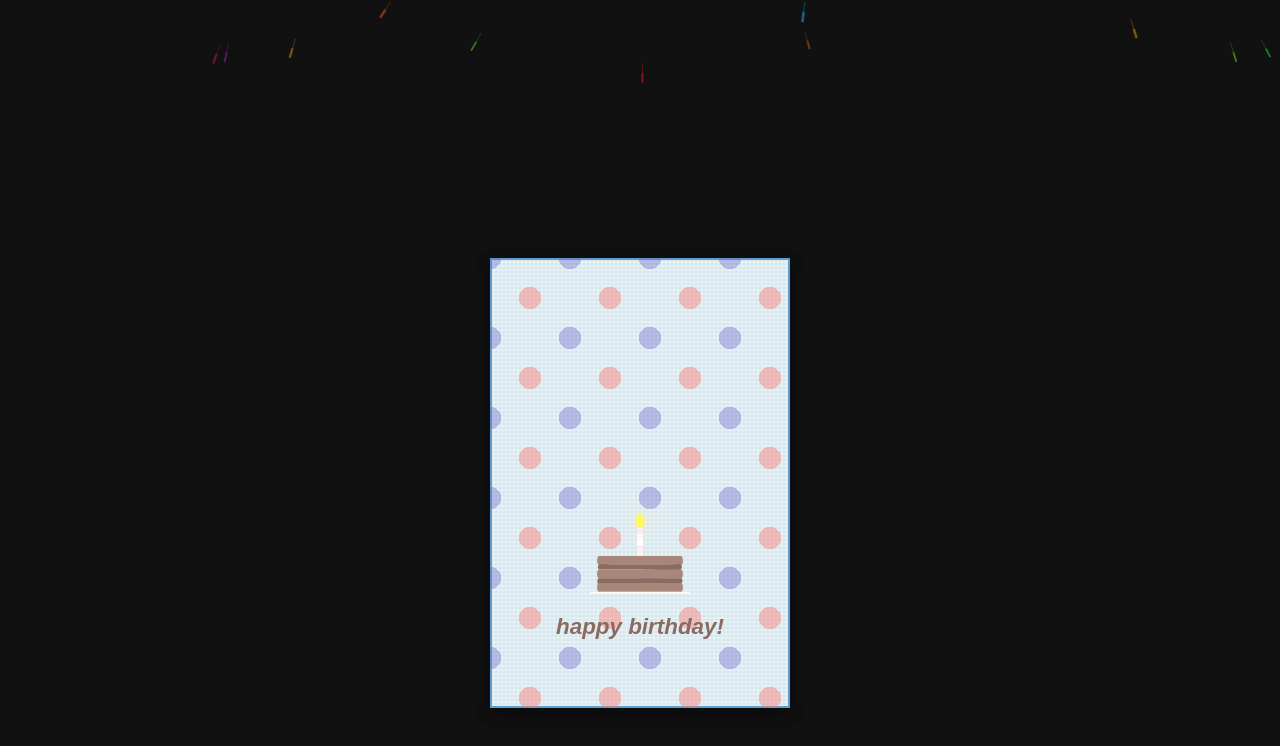
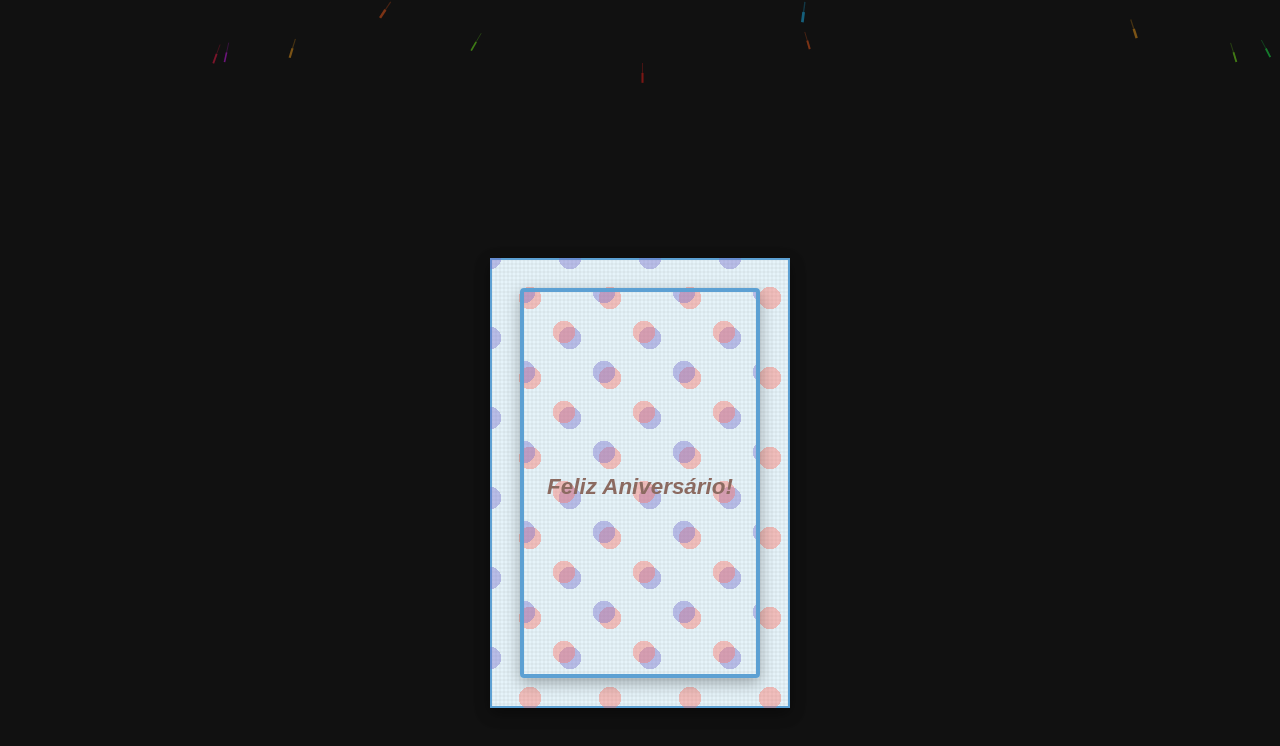
Before and after one commit to dnrap/especial, a plain HTML site: page index.html in a window 1280 px wide. Shown: the part 717-1463 px from the top of the page. Drawn offline with Linux system fonts and the light colour scheme.

Commit message:
adicionado uma div na capa

```diff
--- a/index.html
+++ b/index.html
@@ -28,33 +28,10 @@
 
             <div class="cover">
                 <div class="cover-front">
-                    <div class="cake-wrap">
-                        <svg id="cake" version="1.1" width="200px" height="500px" viewBox="0 0 200 500" xmlns="http://www.w3.org/2000/svg">
-                            <path fill="#a88679"
-                                d="M173.667,427.569c-49.795,0-101.101,0-147.334,0c-3.999,0-4-16.002,0-16.002
-                                c46.385,0,97.539,0,147.334,0C177.668,411.567,177.667,427.569,173.667,427.569z" />
-                            <path fill="#8b6a60"
-                                d="M102.242,427.569c5.348,0,14.079,0,17.462,0c0,0,17.026,0,27.504,0
-                                c19.143,0,20.39-3.797,26.459,0c3,1.877,0,7.823,0,7.823c-2.412,2.258-58.328,0-73.667,0l0,0c-1.858,0-67.187,0-73.667,0
-                                c0,0-4.125-4.983,0-7.823c5.201-3.58,16.085,0,23.725,0c8.841,0,20.762,0,20.762,0c3.686,0,8.597,0,19.511,0H102.242z" />
-                            <path fill="#a88679"
-                                d="M173.667,451.394c-49.298,0-102.782,0-147.334,0c-3.999,0-4-16.002,0-16.002
-                                c44.697,0,96.586,0,147.334,0C177.667,435.392,177.668,451.394,173.667,451.394z" />
-                            <path fill="#8b6a60"
-                                d="M173.667,451.394c2.875,0,2.997,9.257,0,9.131c-22.662-0.956-32.09-0.956-41.756-0.956
-                                c-14.48,0-17.884,0-30.163,0c-2.087,0-2.068,0-3.915,0c-13.333,0-8.963,0-23.088,0c-11.668,0-34.99-0.294-48.412,1.831
-                                c-4.109,0.65-3.01-10.006,0-10.006C37.129,451.394,149.379,451.394,173.667,451.394z" />
-                            <path fill="#a88679"
-                                d="M173.667,475.571c-46.512,0-105.486,0-147.334,0c-3.999,0-4-16.002,0-16.002c43.566,0,97.96,0,147.334,0
-                                C177.667,459.569,177.666,475.571,173.667,475.571z" />
-                            <rect x="10" y="475.571" fill="#fefae9" width="180" height="4" />
-                        </svg>
-                        <div class="candle" aria-hidden="true">
-                            <div class="flame"></div>
+                    <div class="cover-inner">
+                        <div class="text">
+                            <h1>Feliz Aniversário!</h1>
                         </div>
-                    </div>
-                    <div class="text">
-                        <h1>happy birthday!</h1>
                     </div>
                 </div>
                 <div class="cover-back">
--- a/styles.css
+++ b/styles.css
@@ -156,6 +156,33 @@ p>a:first-of-type {
 }
 
 
+/* Nova div interna */
+
+.cover-inner {
+    background: radial-gradient(circle, rgba(255, 111, 97, 0.4) 20%, transparent 20%) 0 0, radial-gradient(circle, rgba(115, 108, 204, 0.4) 20%, transparent 20%) 40px 40px;
+    background-size: 80px 80px;
+    background-repeat: repeat;
+    color: white;
+    font-weight: bold;
+    text-align: center;
+    box-shadow: 0 5px 15px rgba(0, 0, 0, 0.3);
+    display: flex;
+    flex-direction: column;
+    align-items: center;
+    justify-content: center;
+    padding: 10px;
+    overflow: hidden;
+    /* borda igual à da capa */
+    border: 4px solid #5ca0d3;
+    /* transparente porque a capa não tem borda visível */
+    border-radius: 4px;
+    /* proporção igual em todos os lados */
+    width: calc(100% - 40px);
+    height: calc(100% - 40px);
+    box-sizing: border-box;
+}
+
+
 /* Parte de trás com padrão azul claro */
 
 .cover-back {
@@ -178,71 +205,6 @@ p>a:first-of-type {
     box-shadow: -10px 5px 15px rgba(0, 0, 0, 0.2);
 }
 
-
-/* estilos originais do styles.css (projeto index) */
-
-
-/* ... conteúdo do seu styles.css atual ... */
-
-
-/* estilos do bolo integrados */
-
-:root {
-    --candle-top: 200px;
-    /* Sobe a vela para o topo do bolo */
-    --candle-width: 6px;
-    /* Largura proporcional */
-    --candle-height: 30px;
-    /* Altura proporcional */
-    --flame-width: 10px;
-    --flame-height: 15px;
-}
-
-
-/* Ajuste do tamanho proporcional */
-
-.cake-wrap {
-    width: 80%;
-    max-height: 65%;
-    height: auto;
-    position: relative;
-    display: flex;
-    justify-content: center;
-    align-items: flex-start;
-}
-
-#cake {
-    display: block;
-    width: 100%;
-    height: 100%;
-}
-
-.candle {
-    position: absolute;
-    left: 50%;
-    transform: translateX(-50%);
-    top: var(--candle-top);
-    width: var(--candle-width);
-    height: var(--candle-height);
-    background: #ffffff;
-    border-radius: 4px;
-    box-shadow: inset 0 -1px 0 rgba(0, 0, 0, 0.06);
-    background-image: linear-gradient(180deg, rgba(255, 0, 0, 0.06) 10%, transparent 10%), linear-gradient(180deg, rgba(255, 0, 0, 0.06) 40%, transparent 40%);
-    background-size: 100% 10px, 100% 20px;
-}
-
-.candle .flame {
-    position: absolute;
-    left: 50%;
-    transform: translateX(-50%);
-    top: calc(-1 * var(--flame-height) + 2px);
-    width: var(--flame-width);
-    height: var(--flame-height);
-    background: rgba(254, 248, 97, 0.95);
-    border-radius: 50% 50% 40% 40% / 60% 60% 40% 40%;
-    box-shadow: 0 0 18px 6px rgba(248, 233, 209, 0.35);
-}
-
 .text {
     color: #8b6a60;
     font-weight: 300;
```
